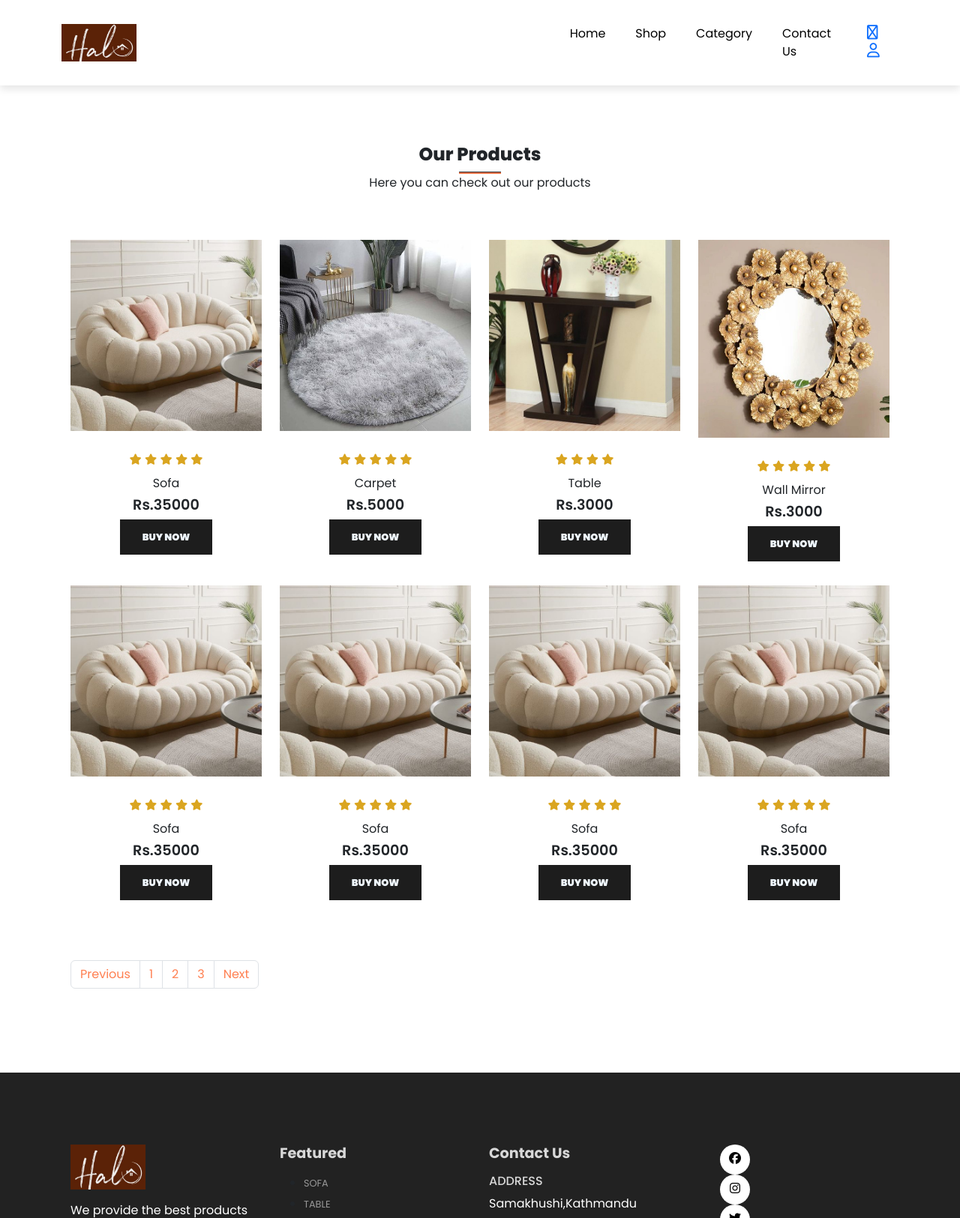
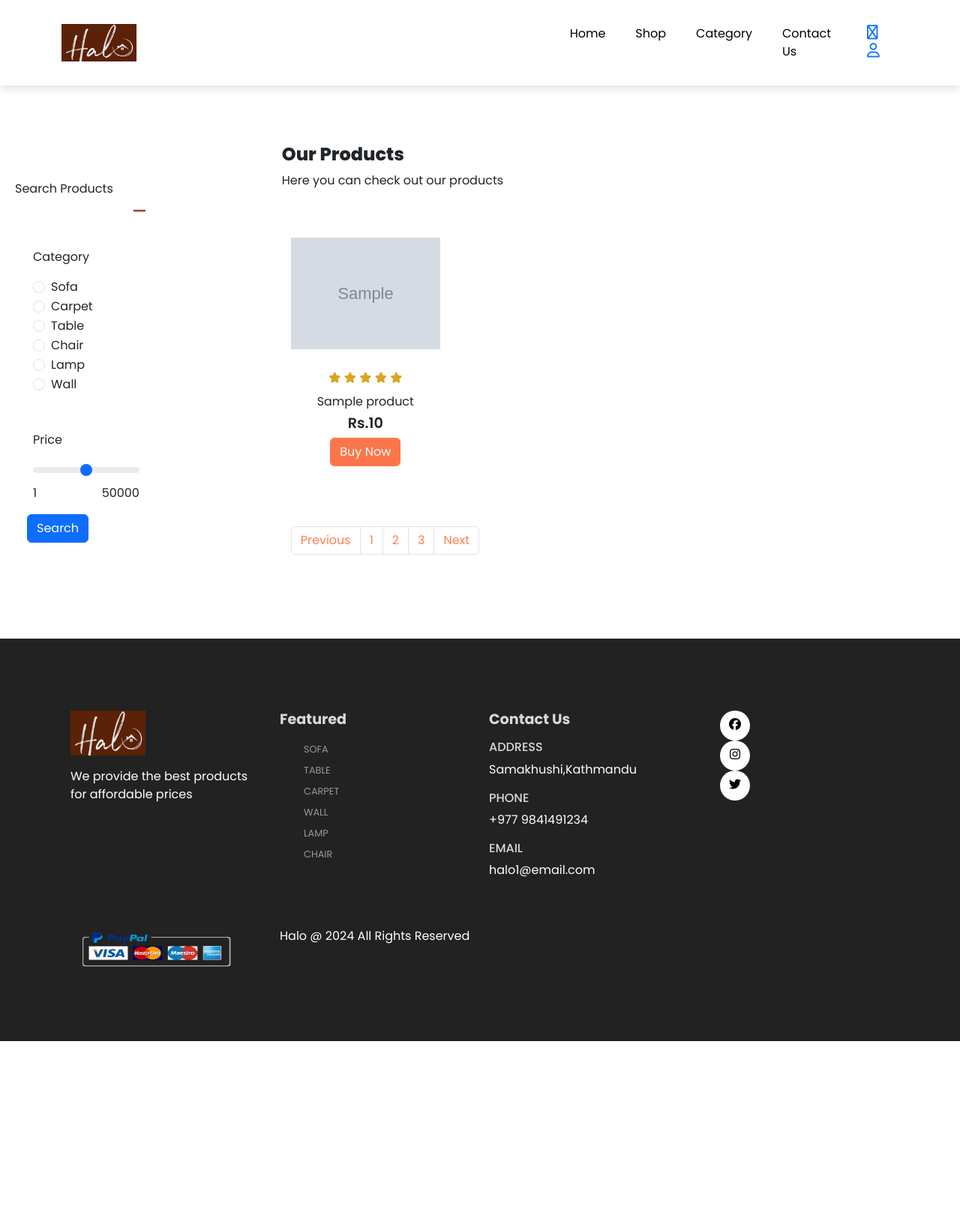
Before and after one commit to SakshyamStha/furniture_store_ecommerce, a PHP site: page /shop.php in a window 1280 px wide. Shown: the top 1625 px of the page at 75% size. After the commit the page ends 1389 px from the top, so only its background shows below. Run offline with PHP 8.4, Linux system fonts and the light colour scheme; tables that the repository leaves empty or names only in its code hold one stand-in row (values such as "Sample post"); grey boxes marked "Sample" are stand-in pictures.

Commit message:
worked on shop page to fetch products

```diff
--- a/assets/css/style.css
+++ b/assets/css/style.css
@@ -198,6 +198,28 @@ button:hover{
 
 .product:hover img{
     opacity: .7;
+}
+
+.product .buy-btn{
+    background-color: #fb774b;
+    transform: translateY(50px);
+    opacity: 0;
+    transition: 0,3s all;
+    color: white;
+
+}
+
+.shop-buy-btn{
+    background-color: #fb774b;
+
+    opacity: 1;
+    text-decoration: none;
+    color: white;
+}
+
+.product:hover .buy-btn{
+    transform: translateY(0px);
+    opacity: 1;
 }
 
 hr{
@@ -568,3 +590,13 @@ th:last-child{
     color: white;
     background-color: coral;
 }
+
+
+
+ #search{
+
+    /* position: fixed;
+    left: 0;
+    top: -50px; */
+    float: left;
+  }
--- a/shop.php
+++ b/shop.php
@@ -1,3 +1,28 @@
+<?php
+
+include('server/connection.php');
+
+
+$stmt = $conn->prepare("SELECT * FROM products");
+
+$stmt->execute();
+
+
+$products = $stmt->get_result();
+
+
+
+
+
+
+
+
+
+
+
+
+?>
+
 <!DOCTYPE html>
 <html lang="en">
 <head>
@@ -69,10 +94,92 @@
     </nav>
 
 
-      <section id="featured" class="my-5 py-5">
-        <div class="container text-center mt-5 py-5">
+      <section id="search" class="my-5 py-5 ms-2 row mx-auto">
+        <div class="container mt-5 py-5">
+          <p>Search Products</p>
+          <hr>
+        </div>
+
+              <form action="">
+                <div class = "row mx-auto container">
+                  <div class="col-lg-12 col-md-12 col-sm-12">
+                    <p>Category</p>
+                      <div class="form-check">
+                        <input class="form-check-input" type="radio" name="category" id="category_one">
+                        <label class="form-check-label" for="flexRadioDefault1">
+                          Sofa
+                        </label>
+                      </div>
+
+                      <div class="form-check">
+                        <input class="form-check-input" type="radio" name="category" id="category_one">
+                        <label class="form-check-label" for="flexRadioDefault1">
+                          Carpet
+                        </label>
+                      </div>
+
+                      <div class="form-check">
+                        <input class="form-check-input" type="radio" name="category" id="category_one">
+                        <label class="form-check-label" for="flexRadioDefault1">
+                          Table
+                        </label>
+                      </div>
+
+                      <div class="form-check">
+                        <input class="form-check-input" type="radio" name="category" id="category_one">
+                        <label class="form-check-label" for="flexRadioDefault1">
+                          Chair
+                        </label>
+                      </div>
+
+                      <div class="form-check">
+                        <input class="form-check-input" type="radio" name="category" id="category_one">
+                        <label class="form-check-label" for="flexRadioDefault1">
+                          Lamp
+                        </label>
+                      </div>
+
+                      <div class="form-check">
+                        <input class="form-check-input" type="radio" name="category" id="category_one">
+                        <label class="form-check-label" for="flexRadioDefault1">
+                          Wall
+                        </label>
+                      </div>
+
+                  </div>
+
+                </div>
+
+                <div class="row mx-auto container mt-5">
+                  <div class="col-lg-12 col-md-12 col-sm-12">
+                    <p>Price</p>
+                    <input type="range" class="form-range w-50" min="1" max="100000" name="" id="customRange2">
+                    <div class="w-50">
+                      <span style="float:left;">1</span>
+                      <span style="float:right;">50000</span>
+
+                    </div>
+
+                  </div>
+
+                </div>
+
+                <div class="form-group my-3 mx-3">
+                  <input type="submit" name="search" value="Search" class="btn btn-primary" id="">
+                </div>
+              </form>
+
+
+
+      </section>
+
+
+
+      <!--shop-->
+      <section id="shop" class="my-5 py-5 row mx-auto">
+        <div class="container mt-5 py-5">
           <h3>Our Products</h3>
-          <hr>
+
           <p>
             Here you can check out our products
           </p>
@@ -80,123 +187,27 @@
 
         <div class="row mx-auto container">
 
+
+          <?php while($row = $products->fetch_assoc()) {  ?>
+
+
+
+
           <div onclick="window.location.href='product.html'"; class="product text-center col-lg-3 col-md-4 col-sm-6">
-            <img class="img-fluid mb-3"  src="assets/imgs/sofa2.jpg" alt="Sofa">
+            <img class="img-fluid mb-3"  src="assets/imgs/<?php echo $row['product_image']; ?>" alt="Sofa">
             <div class="star">
               <i class="fa-solid fa-star"></i>
               <i class="fa-solid fa-star"></i>
               <i class="fa-solid fa-star"></i>
               <i class="fa-solid fa-star"></i>
               <i class="fa-solid fa-star"></i>
-
             </div>
-            <h5 class="p-name">Sofa</h5>
-            <h4 class="p-price">Rs.35000</h4>
-            <button class="buy-btn">Buy Now</button>
+            <h5 class="p-name"><?php echo $row['product_name']; ?></h5>
+            <h4 class="p-price">Rs.<?php echo $row['product_price']; ?></h4>
+            <a class="btn shop-buy-btn" href="<?php echo "product.php?product_id=". $row['product_id']; ?>">Buy Now</a>
           </div>
 
-          <div class="product text-center col-lg-3 col-md-4 col-sm-6">
-            <img class="img-fluid mb-3"  src="assets/imgs/carpet2.jpg" alt="Sofa">
-            <div class="star">
-              <i class="fa-solid fa-star"></i>
-              <i class="fa-solid fa-star"></i>
-              <i class="fa-solid fa-star"></i>
-              <i class="fa-solid fa-star"></i>
-              <i class="fa-solid fa-star"></i>
-
-            </div>
-            <h5 class="p-name">Carpet</h5>
-            <h4 class="p-price">Rs.5000</h4>
-            <button class="buy-btn">Buy Now</button>
-          </div>
-
-          <div class="product text-center col-lg-3 col-md-4 col-sm-6">
-            <img class="img-fluid mb-3"  src="assets/imgs/table4.jpg" alt="Sofa">
-            <div class="star">
-              <i class="fa-solid fa-star"></i>
-              <i class="fa-solid fa-star"></i>
-
-              <i class="fa-solid fa-star"></i>
-              <i class="fa-solid fa-star"></i>
-
-            </div>
-            <h5 class="p-name">Table</h5>
-            <h4 class="p-price">Rs.3000</h4>
-            <button class="buy-btn">Buy Now</button>
-          </div>
-
-          <div class="product text-center col-lg-3 col-md-4 col-sm-6">
-            <img class="img-fluid mb-3"  src="assets/imgs/wall3.jpg" alt="Sofa">
-            <div class="star">
-              <i class="fa-solid fa-star"></i>
-              <i class="fa-solid fa-star"></i>
-              <i class="fa-solid fa-star"></i>
-              <i class="fa-solid fa-star"></i>
-              <i class="fa-solid fa-star"></i>
-
-            </div>
-            <h5 class="p-name">Wall Mirror</h5>
-            <h4 class="p-price">Rs.3000</h4>
-            <button class="buy-btn">Buy Now</button>
-          </div>
-
-          <div class="product text-center col-lg-3 col-md-4 col-sm-6">
-            <img class="img-fluid mb-3"  src="assets/imgs/sofa2.jpg" alt="Sofa">
-            <div class="star">
-              <i class="fa-solid fa-star"></i>
-              <i class="fa-solid fa-star"></i>
-              <i class="fa-solid fa-star"></i>
-              <i class="fa-solid fa-star"></i>
-              <i class="fa-solid fa-star"></i>
-
-            </div>
-            <h5 class="p-name">Sofa</h5>
-            <h4 class="p-price">Rs.35000</h4>
-            <button class="buy-btn">Buy Now</button>
-          </div>
-          <div class="product text-center col-lg-3 col-md-4 col-sm-6">
-            <img class="img-fluid mb-3"  src="assets/imgs/sofa2.jpg" alt="Sofa">
-            <div class="star">
-              <i class="fa-solid fa-star"></i>
-              <i class="fa-solid fa-star"></i>
-              <i class="fa-solid fa-star"></i>
-              <i class="fa-solid fa-star"></i>
-              <i class="fa-solid fa-star"></i>
-
-            </div>
-            <h5 class="p-name">Sofa</h5>
-            <h4 class="p-price">Rs.35000</h4>
-            <button class="buy-btn">Buy Now</button>
-          </div>
-          <div class="product text-center col-lg-3 col-md-4 col-sm-6">
-            <img class="img-fluid mb-3"  src="assets/imgs/sofa2.jpg" alt="Sofa">
-            <div class="star">
-              <i class="fa-solid fa-star"></i>
-              <i class="fa-solid fa-star"></i>
-              <i class="fa-solid fa-star"></i>
-              <i class="fa-solid fa-star"></i>
-              <i class="fa-solid fa-star"></i>
-
-            </div>
-            <h5 class="p-name">Sofa</h5>
-            <h4 class="p-price">Rs.35000</h4>
-            <button class="buy-btn">Buy Now</button>
-          </div>
-          <div class="product text-center col-lg-3 col-md-4 col-sm-6">
-            <img class="img-fluid mb-3"  src="assets/imgs/sofa2.jpg" alt="Sofa">
-            <div class="star">
-              <i class="fa-solid fa-star"></i>
-              <i class="fa-solid fa-star"></i>
-              <i class="fa-solid fa-star"></i>
-              <i class="fa-solid fa-star"></i>
-              <i class="fa-solid fa-star"></i>
-
-            </div>
-            <h5 class="p-name">Sofa</h5>
-            <h4 class="p-price">Rs.35000</h4>
-            <button class="buy-btn">Buy Now</button>
-          </div>
-
+            <?php } ?>
 
           <nav aria-label="Page Navigation">
             <ul class="pagination mt-5 ">
```
